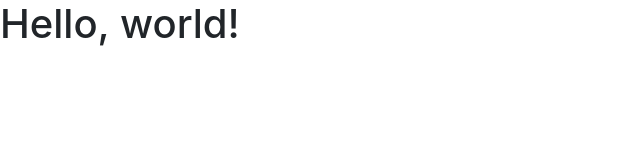
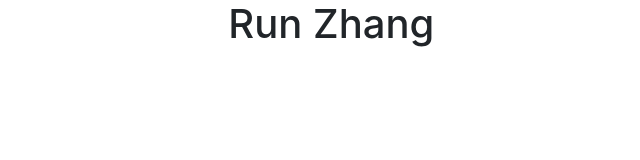
Before and after one commit to runzhangDL/runzhang.github.io, a plain HTML site: page index.html in a window 1280 px wide. Shown: the whole page, without its empty margins (0-640 px from the left). Drawn offline with nearby package versions, Linux system fonts and the light colour scheme.

Commit message:
Add files via upload

```diff
--- a/index.html
+++ b/index.html
@@ -6,6 +6,12 @@
         <link rel="stylesheet" href="https://stackpath.bootstrapcdn.com/bootstrap/4.4.1/css/bootstrap.min.css" integrity="sha384-Vkoo8x4CGsO3+Hhxv8T/Q5PaXtkKtu6ug5TOeNV6gBiFeWPGFN9MuhOf23Q9Ifjh" crossorigin="anonymous">
     </head>
     <body>
-        <h1>Hello, world!</h1>
+        <div class="container-fluid">
+            <div class="row">
+                <div class="col-sm-8 offset-sm-2">
+                    <h1>Run Zhang</h1>
+                </div>
+            </div>
+        </div>
     </body>
 </html>
```
